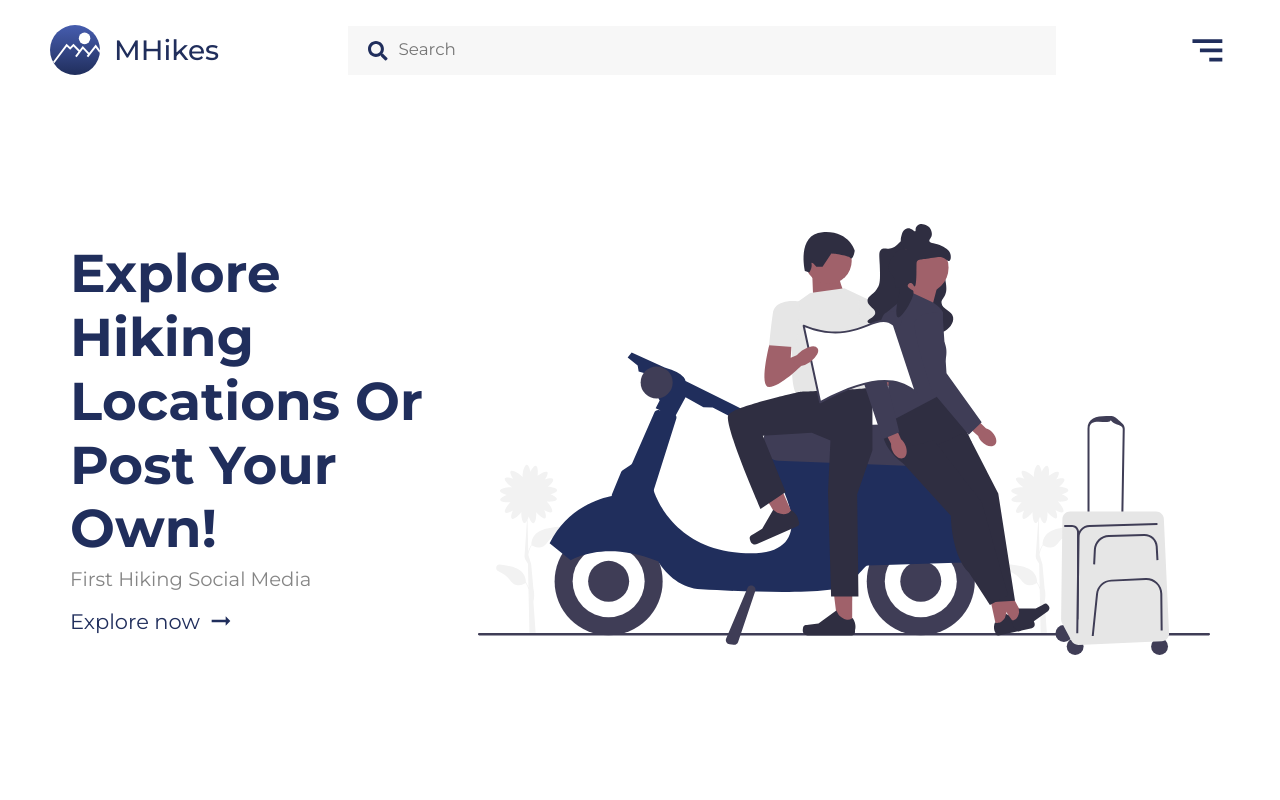
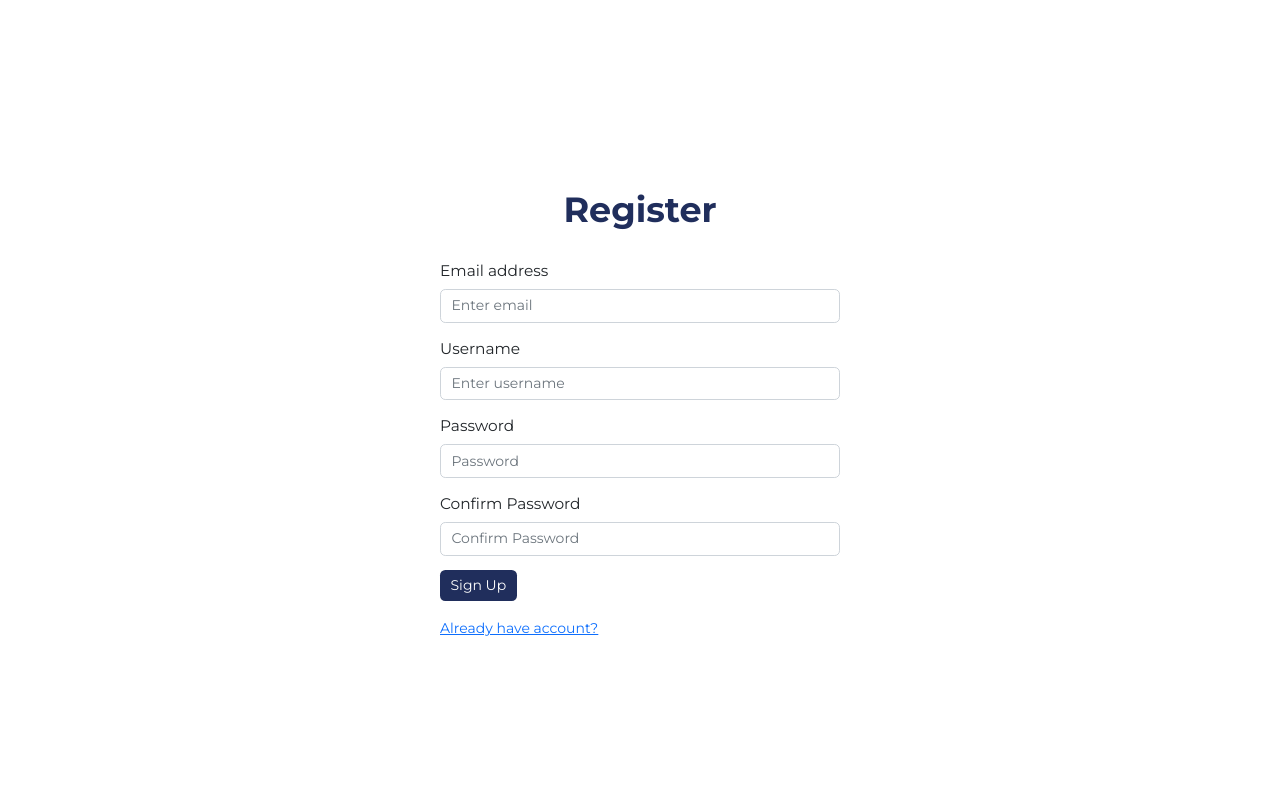
Before and after one commit to Matija-Alilovic/MHiker, a React (Create React App) app in the folder frontend/: page /register in a window 1280 px wide. Shown: the top 800 px of the page. Built offline with nearby package versions, Linux system fonts and the light colour scheme.

Commit message:
Added register/login pages
Added register/login pages

```diff
--- a/frontend/package.json
+++ b/frontend/package.json
@@ -20,6 +20,7 @@
     "react-bootstrap": "^2.4.0",
     "react-dom": "^18.2.0",
     "react-icons": "^4.4.0",
+    "react-router-dom": "^6.3.0",
     "react-scripts": "5.0.1",
     "styled-components": "^5.3.5",
     "typescript": "^4.7.4",
--- a/frontend/src/App.tsx
+++ b/frontend/src/App.tsx
@@ -1,9 +1,19 @@
+import { BrowserRouter, Route, Routes } from 'react-router-dom';
+
 import HomePage from './pages/HomePage';
+import LoginPage from './pages/LoginPage';
+import RegisterPage from './pages/RegisterPage';
 
 function App() {
   return (
     <div className="App">
-      <HomePage />
+      <BrowserRouter>
+        <Routes>
+          <Route path="/" element={<HomePage />} />
+          <Route path="/login" element={<LoginPage />} />
+          <Route path="/register" element={<RegisterPage />} />
+        </Routes>
+      </BrowserRouter>
     </div>
   );
 }
--- /dev/null
+++ b/frontend/src/pages/LoginPage.tsx
@@ -0,0 +1,70 @@
+import React from 'react';
+import Button from 'react-bootstrap/Button';
+import Form from 'react-bootstrap/Form';
+import { Link } from 'react-router-dom';
+import styled from 'styled-components';
+
+const LoginPageWrapper = styled.div`
+  display: flex;
+  align-items: center;
+  justify-content: center;
+  flex-direction: column;
+  height: 100vh;
+
+  form {
+    font-size: 1.1rem;
+    width: 300px;
+  }
+`;
+
+const Title = styled.h1`
+  color: var(--primary);
+  margin: 2rem;
+`;
+
+const NoAccountText = styled.span`
+  color: var(--primary-text);
+  display: block;
+  font-size: 1rem;
+  margin-top: 1.2rem;
+
+  :hover {
+    cursor: pointer;
+  }
+`;
+
+const LoginPage = () => {
+  const onLoginHandler = (e: any) => {
+    e.preventDefault();
+  };
+
+  return (
+    <LoginPageWrapper>
+      <Title>Sign In</Title>
+      <Form onSubmit={onLoginHandler}>
+        <Form.Group className="mb-3" controlId="formBasicEmail">
+          <Form.Label>Email address</Form.Label>
+          <Form.Control type="email" placeholder="Enter email" required />
+        </Form.Group>
+        <Form.Group className="mb-3" controlId="formBasicPassword">
+          <Form.Label>Password</Form.Label>
+          <Form.Control type="password" placeholder="Password" required />
+        </Form.Group>
+
+        <Button
+          type="submit"
+          style={{ backgroundColor: 'var(--primary)', border: 'none' }}
+        >
+          Login
+        </Button>
+        <br />
+
+        <Link to="/register">
+          <NoAccountText>You don't have account yet?</NoAccountText>
+        </Link>
+      </Form>
+    </LoginPageWrapper>
+  );
+};
+
+export default LoginPage;
--- /dev/null
+++ b/frontend/src/pages/RegisterPage.tsx
@@ -0,0 +1,80 @@
+import React from 'react';
+import styled from 'styled-components';
+import Button from 'react-bootstrap/Button';
+import Form from 'react-bootstrap/Form';
+import { Link } from 'react-router-dom';
+
+const RegisterPageWrapper = styled.div`
+  display: flex;
+  align-items: center;
+  justify-content: center;
+  flex-direction: column;
+  height: 100vh;
+
+  form {
+    font-size: 1.1rem;
+    width: 400px;
+  }
+`;
+
+const Title = styled.h1`
+  color: var(--primary);
+  margin: 2rem;
+`;
+
+const NoAccountText = styled.span`
+  color: var(--primary-text);
+  display: block;
+  font-size: 1rem;
+  margin-top: 1.2rem;
+
+  :hover {
+    cursor: pointer;
+  }
+`;
+
+const RegisterPage = () => {
+  const onRegisterHandler = (e: any) => {
+    e.preventDefault();
+  };
+
+  return (
+    <RegisterPageWrapper>
+      <Title>Register</Title>
+      <Form onSubmit={onRegisterHandler}>
+        <Form.Group className="mb-3" controlId="formBasicEmail">
+          <Form.Label>Email address</Form.Label>
+          <Form.Control type="email" placeholder="Enter email" required />
+        </Form.Group>
+        <Form.Group className="mb-3" controlId="formBasicEmail">
+          <Form.Label>Username</Form.Label>
+          <Form.Control type="text" placeholder="Enter username" required />
+        </Form.Group>
+        <Form.Group className="mb-3" controlId="formBasicPassword">
+          <Form.Label>Password</Form.Label>
+          <Form.Control type="password" placeholder="Password" required />
+        </Form.Group>
+        <Form.Group className="mb-3" controlId="formBasicPassword">
+          <Form.Label>Confirm Password</Form.Label>
+          <Form.Control
+            type="password"
+            placeholder="Confirm Password"
+            required
+          />
+        </Form.Group>
+        <Button
+          type="submit"
+          style={{ backgroundColor: 'var(--primary)', border: 'none' }}
+        >
+          Sign Up
+        </Button>
+        <br />
+        <Link to="/login">
+          <NoAccountText>Already have account?</NoAccountText>
+        </Link>
+      </Form>
+    </RegisterPageWrapper>
+  );
+};
+
+export default RegisterPage;
```
Also changed, not shown: 9 other files (tests, documents, lock files or other folders).
